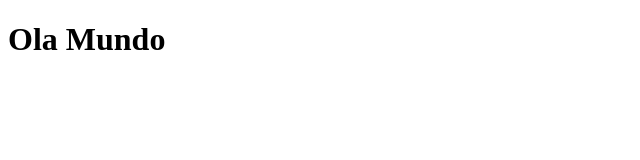
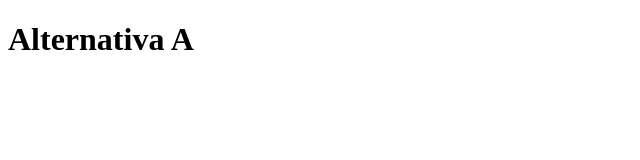
Before and after one commit to Fernandes71/git-aula-1, a plain HTML site: page index.html in a window 1280 px wide. Shown: the whole page, without its empty margins (0-640 px from the left). Drawn offline with Linux system fonts and the light colour scheme.

Commit message:
uma nova versao

```diff
--- a/index.html
+++ b/index.html
@@ -6,6 +6,6 @@
     <title>Aula - git - 01</title>
 </head>
 <body>
-    <h1>Ola Mundo</h1>
+    <h1>Alternativa A</h1>
 </body>
 </html>
```
